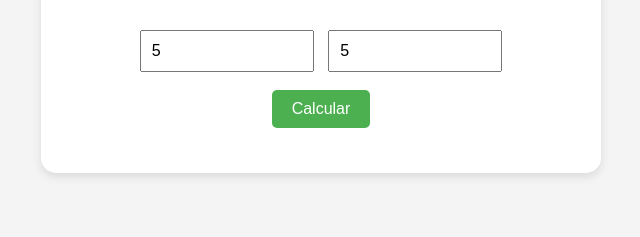
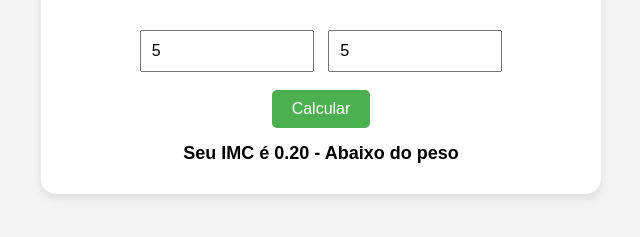
Before and after one commit to ErickOMartins/CalculadoraDigital, a plain HTML site: page index.html in a window 1280 px wide. Both pictures are taken after typing "5", "5" into the empty fields and a click on the button "Calcular". Shown: the part 151-388 px from the top of the page, without its empty margins (319-959 px from the left). Drawn offline with Linux system fonts and the light colour scheme.

Commit message:
Update index.html

```diff
--- a/index.html
+++ b/index.html
@@ -126,7 +126,7 @@
     function calcularFormula1() {
       const peso = parseFloat(document.getElementById('x1').value);
       const altura = parseFloat(document.getElementById('y1').value);
-
+      let resultado = "";
       if (isNaN(peso) || isNaN(altura)) {
         alert("Preencha Peso e Altura com valores válidos.");
         return;
@@ -142,12 +142,12 @@
           else if (imc < 39.9) classificacao = 'Obesidade Grau 2';
           else classificacao = 'Obesidade Grau 3';
 
-                resultado.innerHTML = `Seu IMC é ${imc} - ${classificacao}`;
+          resultado = `Seu IMC é ${imc} - ${classificacao}`;
         } else {
-                resultado.innerHTML = 'Por favor, insira valores válidos.';
+              resultado = 'Por favor, insira valores válidos.';
         }
       //const resultado = altura !== 0 ? peso / (altura * altura) : "Indefinido (divisão por zero)";
-      document.getElementById('resultado1').textContent = `Resultado: ${resultado}`;
+      document.getElementById('resultado1').textContent = `${resultado}`;
     }
 
     function calcularFormula2() {
```
Lines whose indentation alone changed are shown as unchanged.
